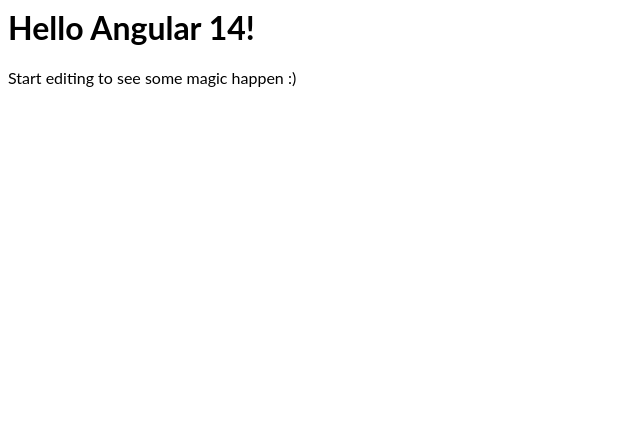
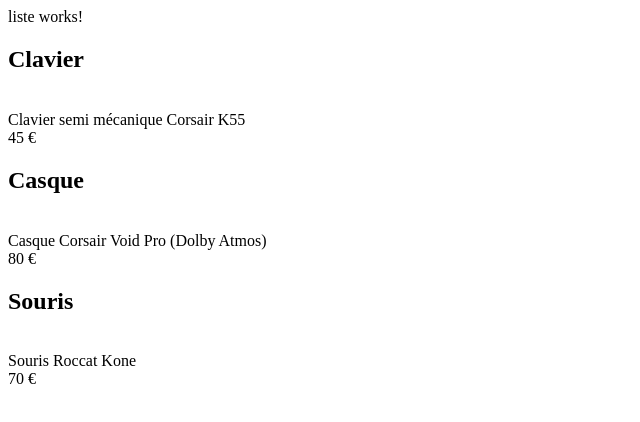
Before and after one commit to DaviDLmk/tp03_litzler_david, an Angular app: page / in a window 1280 px wide. Shown: the top 422 px of the page, without its empty margins (0-640 px from the left). Built offline with nearby package versions, Linux system fonts and the light colour scheme.

Commit message:
Mise en place de la liste, l'api, la requête http, le bouchon, le backend

```diff
--- /dev/null
+++ b/src/app/api.service.ts
@@ -0,0 +1,17 @@
+import { Injectable } from '@angular/core';
+import { HttpClient } from '@angular/common/http';
+
+
+import { Observable } from 'rxjs';
+import { Produit } from './models/produit.model';
+import { environnement } from '../environnements/environnement';
+
+
+@Injectable()
+export class ApiService {
+
+  constructor(private http:HttpClient) { }
+    public getProduits () : Observable<Produit[]> {
+        return this.http.get<Produit[]>(environnement.backendProduit);
+    }
+}
--- a/src/app/app.component.html
+++ b/src/app/app.component.html
@@ -1,4 +1 @@
-<hello name="{{ name }}"></hello>
-<p>
-  Start editing to see some magic happen :)
-</p>
+<app-liste></app-liste>
--- /dev/null
+++ b/src/app/liste/liste.component.html
@@ -0,0 +1,5 @@
+<p>
+liste works!
+</p>
+
+<div *ngFor="let item of produits | async"><h2>{{ item.nom }}</h2> <br> {{ item.description }} <br> {{item.prix}} €</div>
--- /dev/null
+++ b/src/app/liste/liste.component.ts
@@ -0,0 +1,22 @@
+import { Component, OnInit } from '@angular/core';
+import { Observable } from 'rxjs';
+import {ApiService} from '../api.service';
+import { Produit } from '../models/produit.model';
+
+
+@Component({
+  selector: 'app-liste',
+  templateUrl: './liste.component.html',
+  styleUrls: ['./liste.component.css']
+})
+export class ListeComponent implements OnInit {
+
+  produits : Observable<Produit[]>
+
+  constructor(private apiService : ApiService) { }
+
+  ngOnInit() {
+    this.produits = this.apiService.getProduits ();
+  }
+
+}
--- /dev/null
+++ b/src/assets/mock/produits.json
@@ -0,0 +1,5 @@
+[
+  {"nom":"Clavier","description":"Clavier semi mécanique Corsair K55", "prix" : 45},
+  {"nom":"Casque","description":"Casque Corsair Void Pro (Dolby Atmos)", "prix" : 80},
+  {"nom":"Souris","description":"Souris Roccat Kone", "prix" : 70}
+]
--- /dev/null
+++ b/src/environnements/environnement.ts
@@ -0,0 +1,4 @@
+export const environnement = {
+  production: false,
+  backendProduit : '/assets/mock/produits.json'
+};
```
Also changed, not shown: src/app/app.module.ts (+7 -3 lines), src/app/liste/liste.component.css (added).
